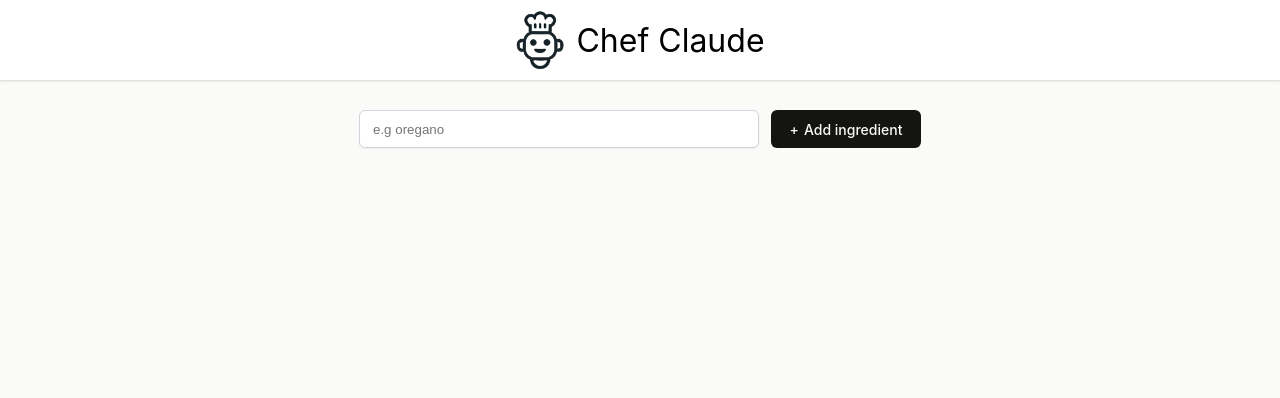
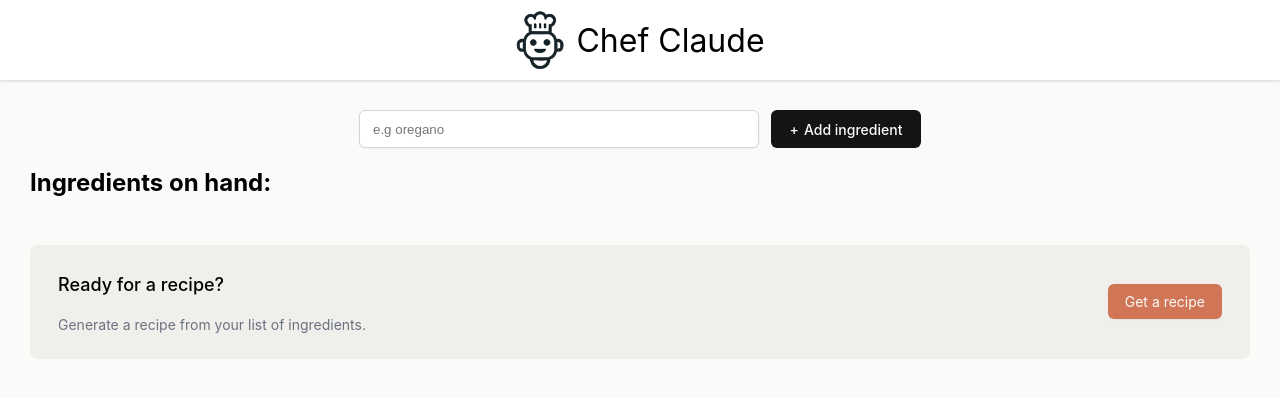
Before and after one commit to Akaiokaa/chef-claude, a React (Vite) app: page / in a window 1280 px wide. Shown: the top 398 px of the page. Built offline with nearby package versions, Linux system fonts and the light colour scheme.

Commit message:
Added ingredients on hand section

```diff
--- a/src/MainSection.css
+++ b/src/MainSection.css
@@ -35,3 +35,45 @@
     content: "+";
     margin-right: 5px;
 }
+
+ul.ingredients-list {
+    margin-bottom: 48px;
+}
+
+ul.ingredients-list > li {
+    color: #475467;
+    line-height: 28px;
+}
+
+.get-recipe-container {
+    display: flex;
+    justify-content: space-between;
+    align-items: center;
+    border-radius: 8px;
+    background: #F0EFEB;
+    padding: 10px 28px;
+}
+
+.get-recipe-container h3 {
+    font-size: 1.125rem;
+    font-weight: 500;
+    line-height: 24px;
+}
+
+.get-recipe-container p {
+    color: #6B7280;
+    font-size: 0.875rem;
+    line-height: 20px;
+}
+
+.get-recipe-container button {
+    border: none;
+    border-radius: 6px;
+    background: #D17557;
+    box-shadow: 0px 1px 2px 0px rgba(0, 0, 0, 0.05);
+    color: #FAFAF8;
+    padding: 9px 17px;
+    font-family: Inter, sans-serif;
+    font-size: 0.875rem;
+    cursor: pointer;
+}
--- a/src/MainSection.jsx
+++ b/src/MainSection.jsx
@@ -11,7 +11,9 @@
 
     function addIngredient(formData) {
         const newIngredient = formData.get("ingredient")
-        setIngredients( prev => [...prev, newIngredient]);
+        if(newIngredient.length != 0){
+            setIngredients( prev => [...prev, newIngredient]);
+        }
 
     }
 
@@ -27,9 +29,17 @@
                 <button>Add ingredient</button>
             </form>
 
-            <ul>
-                {mapped}
-            </ul>
+            <section>
+                <h2>Ingredients on hand:</h2>
+                <ul className="ingredients-list" aria-live="polite">{mapped}</ul>
+                <div className="get-recipe-container">
+                    <div>
+                        <h3>Ready for a recipe?</h3>
+                        <p>Generate a recipe from your list of ingredients.</p>
+                    </div>
+                    <button>Get a recipe</button>
+                </div>
+            </section>
         </main>
     )
 }
```
